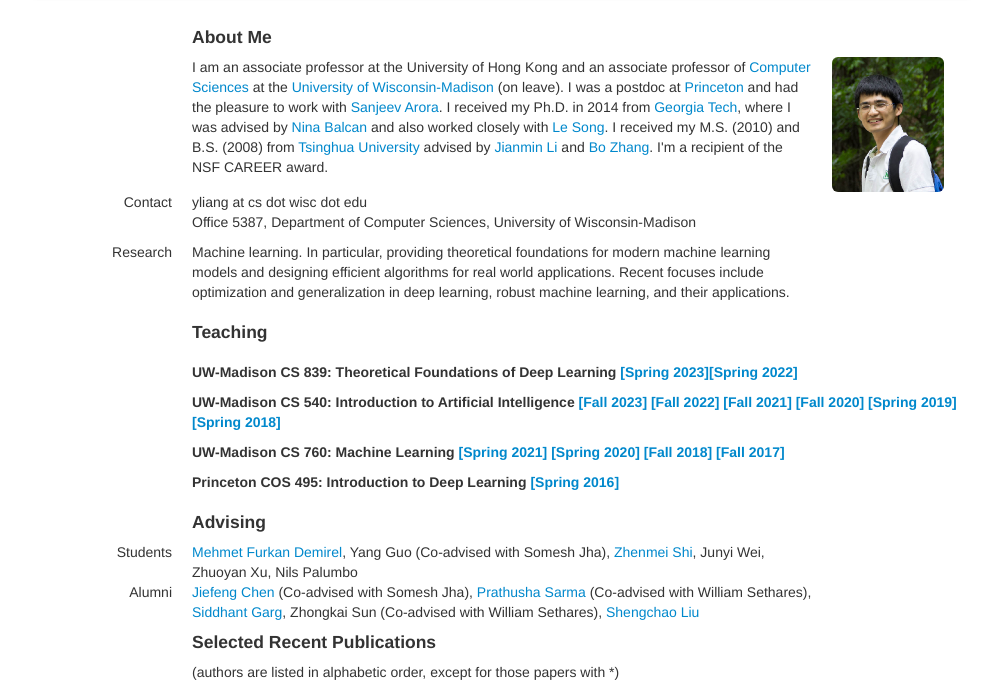
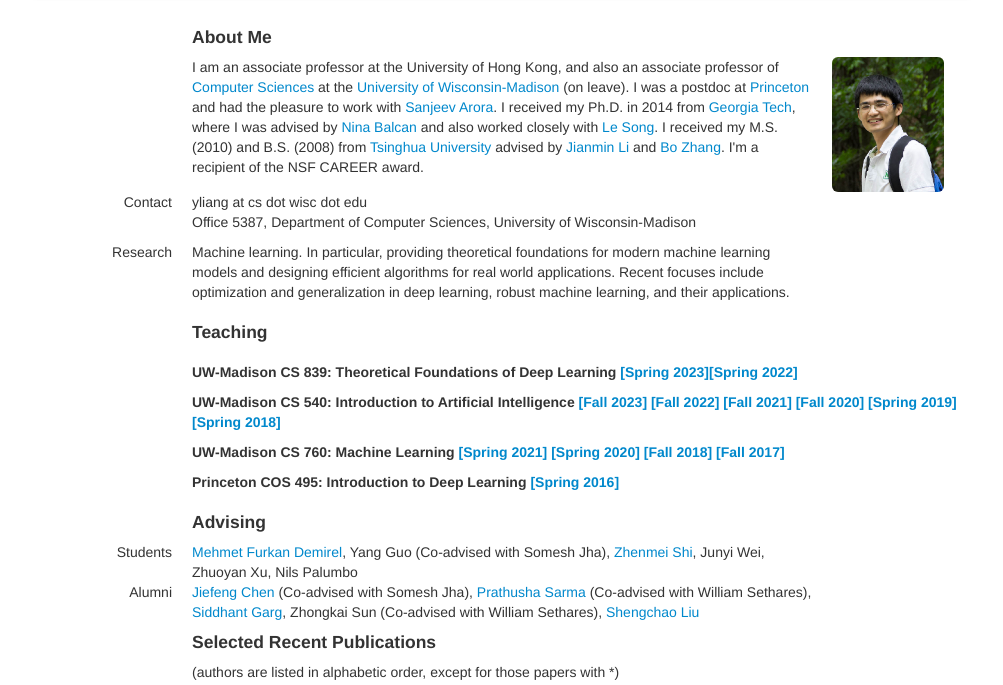
Before and after one commit to YingyuLiang/YingyuLiang.github.io, a plain HTML site: page index.html in a window 1280 px wide. Shown: the part 115-800 px from the top of the page, without its empty margins (138-1141 px from the left). Drawn offline with nearby package versions, Linux system fonts and the light colour scheme.

Commit message:
update bio

```diff
--- a/index.html
+++ b/index.html
@@ -91,7 +91,7 @@
 						<br>
 						-->
 
-						I am an associate professor at the University of Hong Kong and an associate professor of <a href="http://www.cs.wisc.edu/">Computer Sciences</a> at the <a href="https://www.wisc.edu/">University of Wisconsin-Madison</a> (on leave). I was a postdoc at <a href="https://www.cs.princeton.edu/">Princeton</a> and had the pleasure to work with <a href="https://www.cs.princeton.edu/~arora/">Sanjeev Arora</a>. I received my Ph.D. in 2014 from <a href="https://www.cc.gatech.edu/">Georgia Tech</a>, where I was advised by <a href="http://www.cs.cmu.edu/~ninamf/">Nina Balcan</a> and also worked closely with <a href="https://dasongle.github.io/index.html">Le Song</a>. I received my M.S. (2010) and B.S. (2008) from <a href="http://www.tsinghua.edu.cn/">Tsinghua University</a> advised by <a href="https://www.tsinghua.edu.cn/publish/csen/4623/2010/20101225164517300815523/20101225164517300815523_.html">Jianmin Li</a> and <a href="https://www.tsinghua.edu.cn/publish/csen/4623/2010/20101226104412516277601/20101226104412516277601_.html">Bo Zhang</a>. I'm a recipient of the NSF CAREER award.<br>
+						I am an associate professor at the University of Hong Kong, and also an associate professor of <a href="http://www.cs.wisc.edu/">Computer Sciences</a> at the <a href="https://www.wisc.edu/">University of Wisconsin-Madison</a> (on leave). I was a postdoc at <a href="https://www.cs.princeton.edu/">Princeton</a> and had the pleasure to work with <a href="https://www.cs.princeton.edu/~arora/">Sanjeev Arora</a>. I received my Ph.D. in 2014 from <a href="https://www.cc.gatech.edu/">Georgia Tech</a>, where I was advised by <a href="http://www.cs.cmu.edu/~ninamf/">Nina Balcan</a> and also worked closely with <a href="https://dasongle.github.io/index.html">Le Song</a>. I received my M.S. (2010) and B.S. (2008) from <a href="http://www.tsinghua.edu.cn/">Tsinghua University</a> advised by <a href="https://www.tsinghua.edu.cn/publish/csen/4623/2010/20101225164517300815523/20101225164517300815523_.html">Jianmin Li</a> and <a href="https://www.tsinghua.edu.cn/publish/csen/4623/2010/20101226104412516277601/20101226104412516277601_.html">Bo Zhang</a>. I'm a recipient of the NSF CAREER award.<br>
 				</div>
 
 				<div class = "span2">
```
